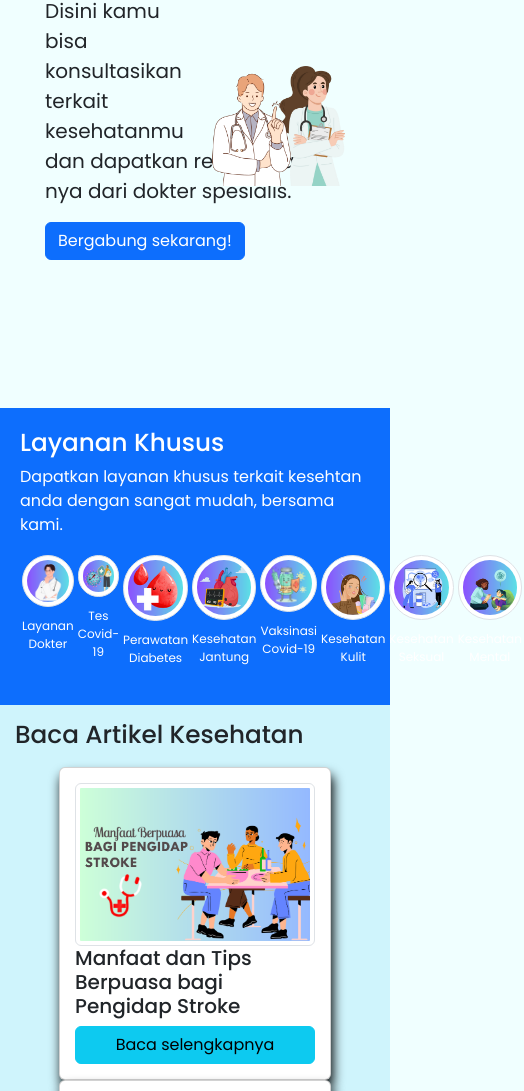
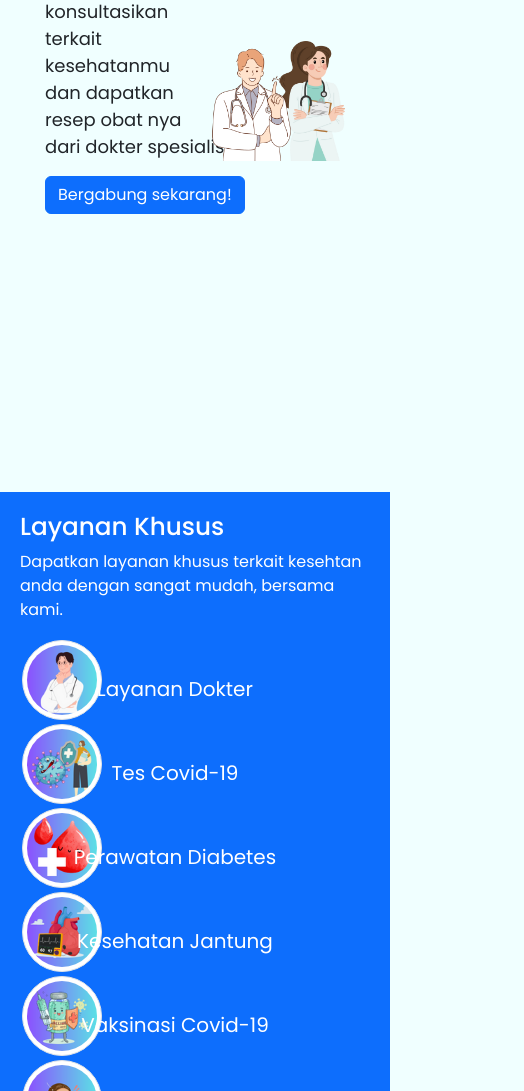
Before and after one commit to kiboy19/inidoc, a plain HTML site: page index.html in a window 390 px wide. Shown: the part 251-1342 px from the top of the page, 524 px wide, since content can reach past the window. Drawn offline with nearby package versions, Linux system fonts and the light colour scheme.

Commit message:
inidoc v2

```diff
--- a/css/style.css
+++ b/css/style.css
@@ -52,6 +52,7 @@ body {
 .layanan {
   display: flex;
   flex-direction: row;
+  flex-wrap: wrap;
 }
 
 .services {
@@ -76,6 +77,7 @@ body {
 .main {
   display: flex;
   flex-direction: row;
+  flex-wrap: wrap;
   padding: 25px;
 }
 
@@ -176,13 +178,16 @@ ul {
 
 /* Responsive 720 */
 @media only screen and (max-width: 720px) {
+  .jumbo {
+    height: 40vh;
+  }
   .imgjum {
     transform: translateY(-80px);
   }
 
   .artikel {
     padding: 15px;
-    height: 60vh;
+    height: 40vh;
   }
 
   .main {
@@ -194,18 +199,21 @@ ul {
   }
 }
 
-/* Responsive 480 */
-@media only screen and (max-width: 480px) {
+/* Responsive 467 */
+@media only screen and (max-width: 467px) {
+  .jumbo {
+    height: 80vh;
+  }
   .about {
     padding: 45px;
   }
 
   .about h1 {
-    font-size: 35px;
+    font-size: 28px;
   }
 
   .about p {
-    font-size: 20px;
+    font-size: 18px;
   }
 
   .imgjum {
@@ -217,8 +225,18 @@ ul {
     padding: 20px;
   }
 
+  .layanan {
+    flex-direction: column;
+  }
+
   .services {
     padding: 2px;
+  }
+
+  .services p {
+    font-size: 20px;
+    margin-top: -46px;
+    padding-right: 40px;
   }
 
   .artikel {
@@ -231,13 +249,14 @@ ul {
 
   .card {
     width: 80%;
+    margin-top: 20px;
   }
 }
 
 /* Responsive 355px */
 @media only screen and (max-width: 355px) {
   .jumbo {
-    height: 48vh;
+    height: 68vh;
   }
   .about {
     padding: 20px;
```
